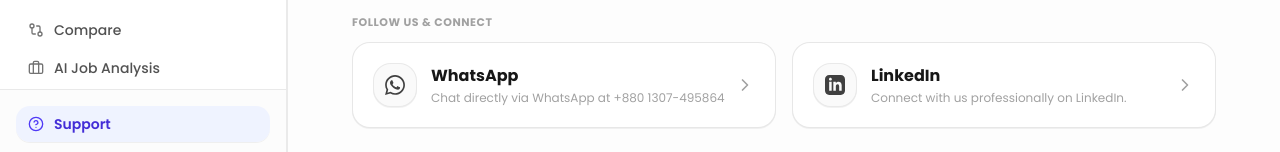
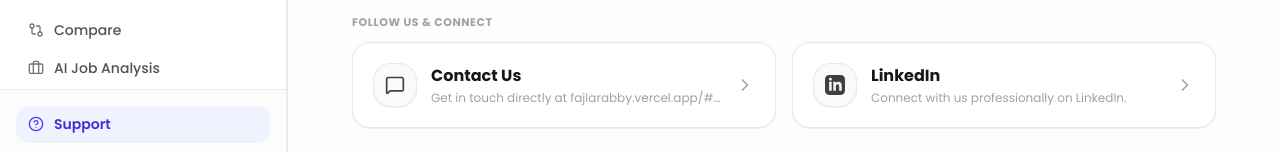
Before and after one commit to FajlaRabby24/echoGPT-redesign, a Next.js app: page /app/support in a window 1280 px wide. Shown: the part 385-537 px from the top of the page. Built offline with nearby package versions, Linux system fonts and the light colour scheme.

Commit message:
fix: update Discord invite link in sidebar navigation

```diff
--- a/src/components/modules/app/support/SupportComponent.tsx
+++ b/src/components/modules/app/support/SupportComponent.tsx
@@ -40,10 +40,10 @@ export default function SupportComponent() {
       {/* 1. Header: Talk with Our Team (Faithfully matching image) */}
       {/* ========================================================= */}
       <div className="text-center space-y-2">
-        <h1 className="text-2xl sm:text-3xl md:text-4xl font-extrabold tracking-tight text-neutral-900">
+        <h1 className="text-2xl sm:text-3xl md:text-4xl font-extrabold tracking-tight text-neutral-900 dark:text-neutral-100">
           Talk with Fajla Rabby
         </h1>
-        <p className="text-xs sm:text-sm text-neutral-500 font-normal">
+        <p className="text-xs sm:text-sm text-neutral-500 dark:text-neutral-400 font-normal">
           Have questions or need assistance? Reach out directly to our engineering & product team.
         </p>
       </div>
@@ -52,30 +52,30 @@ export default function SupportComponent() {
       {/* 2. Section: YOUR PREFERRED OPTION                         */}
       {/* ========================================================= */}
       <div className="space-y-3">
-        <span className="text-[11px] font-bold text-neutral-400 uppercase tracking-wider block">
+        <span className="text-[11px] font-bold text-neutral-400 dark:text-neutral-500 uppercase tracking-wider block">
           Your Preferred Option
         </span>
 
         {/* Email Us Wide Card */}
         <Link
           href="mailto:fajlarabby.dev@gmail.com"
-          className="w-full p-4 sm:p-5 rounded-2xl bg-white border border-neutral-200/90 hover:border-indigo-400 shadow-2xs hover:shadow-md transition-all duration-200 flex items-center justify-between group cursor-pointer text-left"
+          className="w-full p-4 sm:p-5 rounded-2xl bg-white dark:bg-neutral-900 border border-neutral-200/90 dark:border-neutral-800 hover:border-indigo-400 dark:hover:border-indigo-500 shadow-2xs hover:shadow-md transition-all duration-200 flex items-center justify-between group cursor-pointer text-left"
         >
           <div className="flex items-center gap-3.5 sm:gap-4 min-w-0">
-            <div className="w-11 h-11 rounded-2xl bg-neutral-50 group-hover:bg-indigo-50 border border-neutral-200/80 group-hover:border-indigo-100 text-neutral-700 group-hover:text-[#4F46E5] flex items-center justify-center transition-colors shrink-0 shadow-2xs">
+            <div className="w-11 h-11 rounded-2xl bg-neutral-50 dark:bg-neutral-800 group-hover:bg-indigo-50 dark:group-hover:bg-indigo-950/60 border border-neutral-200/80 dark:border-neutral-700 group-hover:border-indigo-100 dark:group-hover:border-indigo-900 text-neutral-700 dark:text-neutral-300 group-hover:text-[#4F46E5] dark:group-hover:text-indigo-400 flex items-center justify-center transition-colors shrink-0 shadow-2xs">
               <Mail className="w-5 h-5" />
             </div>
             <div className="space-y-0.5 min-w-0">
-              <h3 className="font-bold text-sm sm:text-base text-neutral-900 group-hover:text-[#4F46E5] transition-colors">
+              <h3 className="font-bold text-sm sm:text-base text-neutral-900 dark:text-neutral-100 group-hover:text-[#4F46E5] dark:group-hover:text-indigo-400 transition-colors">
                 Email Us
               </h3>
-              <p className="text-xs text-neutral-400 font-normal">
+              <p className="text-xs text-neutral-400 dark:text-neutral-500 font-normal">
                 fajlarabby.dev@gmail.com · We will aim to respond in 1 day
               </p>
             </div>
           </div>
 
-          <ChevronRight className="w-5 h-5 text-neutral-400 group-hover:text-[#4F46E5] group-hover:translate-x-0.5 transition-all shrink-0" />
+          <ChevronRight className="w-5 h-5 text-neutral-400 group-hover:text-[#4F46E5] dark:group-hover:text-indigo-400 group-hover:translate-x-0.5 transition-all shrink-0" />
         </Link>
       </div>
 
@@ -89,30 +89,28 @@ export default function SupportComponent() {
 
         <div className="grid grid-cols-1 md:grid-cols-2 gap-4">
 
-          {/* WhatsApp Card (Updated from Instagram) */}
+          {/* Contact Us Card (Updated from WhatsApp to redirect to contact portfolio) */}
           <Link
-            href="https://wa.me/8801307495864"
+            href="https://fajlarabby.vercel.app/#contact"
             target="_blank"
             rel="noopener noreferrer"
-            className="p-4 sm:p-5 rounded-2xl bg-white border border-neutral-200/90 hover:border-emerald-400 shadow-2xs hover:shadow-md transition-all duration-200 flex items-center justify-between group cursor-pointer"
+            className="p-4 sm:p-5 rounded-2xl bg-white dark:bg-neutral-900 border border-neutral-200/90 dark:border-neutral-800 hover:border-emerald-400 dark:hover:border-emerald-500 shadow-2xs hover:shadow-md transition-all duration-200 flex items-center justify-between group cursor-pointer"
           >
             <div className="flex items-center gap-3.5 min-w-0">
-              <div className="w-11 h-11 rounded-2xl bg-neutral-50 group-hover:bg-emerald-50 border border-neutral-200/80 text-neutral-700 group-hover:text-emerald-600 flex items-center justify-center transition-colors shrink-0 shadow-2xs">
-                <svg className="w-5 h-5 fill-current" viewBox="0 0 24 24">
-                  <path d="M.057 24l1.687-6.163c-1.041-1.804-1.588-3.849-1.587-5.946.003-6.556 5.338-11.891 11.893-11.891 3.181.001 6.167 1.24 8.413 3.488 2.245 2.248 3.481 5.236 3.48 8.414-.003 6.557-5.338 11.892-11.893 11.892-1.99-.001-3.951-.5-5.688-1.448l-6.305 1.654zm6.597-3.807c1.676.995 3.276 1.591 5.392 1.592 5.448 0 9.886-4.434 9.889-9.885.002-5.462-4.415-9.89-9.881-9.892-5.452 0-9.887 4.434-9.889 9.884-.001 2.225.651 3.891 1.746 5.634l-.999 3.648 3.742-.981zm11.387-5.464c-.074-.124-.272-.198-.57-.347-.297-.149-1.758-.868-2.031-.967-.272-.099-.47-.149-.669.149-.198.297-.768.967-.941 1.165-.173.198-.347.223-.644.074-.297-.149-1.255-.462-2.39-1.475-.883-.788-1.48-1.761-1.653-2.059-.173-.297-.018-.458.13-.606.134-.133.297-.347.446-.521.151-.172.2-.296.3-.495.099-.198.05-.372-.025-.521-.075-.148-.669-1.611-.916-2.206-.242-.579-.487-.501-.669-.51l-.57-.01c-.198 0-.52.074-.792.372s-1.04 1.016-1.04 2.479 1.065 2.876 1.213 3.074c.149.198 2.095 3.2 5.076 4.487.709.306 1.263.489 1.694.626.712.226 1.36.194 1.872.118.571-.085 1.758-.719 2.006-1.413.248-.695.248-1.29.173-1.414z" />
-                </svg>
+              <div className="w-11 h-11 rounded-2xl bg-neutral-50 dark:bg-neutral-800 group-hover:bg-emerald-50 dark:group-hover:bg-emerald-950/60 border border-neutral-200/80 dark:border-neutral-700 text-neutral-700 dark:text-neutral-300 group-hover:text-emerald-600 dark:group-hover:text-emerald-400 flex items-center justify-center transition-colors shrink-0 shadow-2xs">
+                <MessageSquare className="w-5 h-5" />
               </div>
               <div className="space-y-0.5 min-w-0">
-                <h3 className="font-bold text-sm sm:text-base text-neutral-900 group-hover:text-emerald-600 transition-colors">
-                  WhatsApp
+                <h3 className="font-bold text-sm sm:text-base text-neutral-900 dark:text-neutral-100 group-hover:text-emerald-600 dark:group-hover:text-emerald-400 transition-colors">
+                  Contact Us
                 </h3>
-                <p className="text-xs text-neutral-400 font-normal truncate">
-                  Chat directly via WhatsApp at +880 1307-495864
+                <p className="text-xs text-neutral-400 dark:text-neutral-500 font-normal truncate">
+                  Get in touch directly at fajlarabby.vercel.app/#contact
                 </p>
               </div>
             </div>
 
-            <ChevronRight className="w-5 h-5 text-neutral-400 group-hover:text-emerald-600 group-hover:translate-x-0.5 transition-all shrink-0 ml-2" />
+            <ChevronRight className="w-5 h-5 text-neutral-400 group-hover:text-emerald-600 dark:group-hover:text-emerald-400 group-hover:translate-x-0.5 transition-all shrink-0 ml-2" />
           </Link>
 
           {/* LinkedIn Card */}
@@ -120,25 +118,25 @@ export default function SupportComponent() {
             href="https://www.linkedin.com/in/FajlaRabby24"
             target="_blank"
             rel="noopener noreferrer"
-            className="p-4 sm:p-5 rounded-2xl bg-white border border-neutral-200/90 hover:border-sky-400 shadow-2xs hover:shadow-md transition-all duration-200 flex items-center justify-between group cursor-pointer"
+            className="p-4 sm:p-5 rounded-2xl bg-white dark:bg-neutral-900 border border-neutral-200/90 dark:border-neutral-800 hover:border-sky-400 dark:hover:border-sky-500 shadow-2xs hover:shadow-md transition-all duration-200 flex items-center justify-between group cursor-pointer"
           >
             <div className="flex items-center gap-3.5 min-w-0">
-              <div className="w-11 h-11 rounded-2xl bg-neutral-50 group-hover:bg-sky-50 border border-neutral-200/80 text-neutral-700 group-hover:text-sky-600 flex items-center justify-center transition-colors shrink-0 shadow-2xs">
+              <div className="w-11 h-11 rounded-2xl bg-neutral-50 dark:bg-neutral-800 group-hover:bg-sky-50 dark:group-hover:bg-sky-950/60 border border-neutral-200/80 dark:border-neutral-700 text-neutral-700 dark:text-neutral-300 group-hover:text-sky-600 dark:group-hover:text-sky-400 flex items-center justify-center transition-colors shrink-0 shadow-2xs">
                 <svg className="w-5 h-5 fill-current" viewBox="0 0 24 24">
                   <path d="M19 0h-14c-2.761 0-5 2.239-5 5v14c0 2.761 2.239 5 5 5h14c2.762 0 5-2.239 5-5v-14c0-2.761-2.238-5-5-5zm-11 19h-3v-11h3v11zm-1.5-12.268c-.966 0-1.75-.79-1.75-1.764s.784-1.764 1.75-1.764 1.75.79 1.75 1.764-.783 1.764-1.75 1.764zm13.5 12.268h-3v-5.604c0-3.368-4-3.113-4 0v5.604h-3v-11h3v1.765c1.396-2.586 7-2.777 7 2.476v6.759z" />
                 </svg>
               </div>
               <div className="space-y-0.5 min-w-0">
-                <h3 className="font-bold text-sm sm:text-base text-neutral-900 group-hover:text-sky-600 transition-colors">
+                <h3 className="font-bold text-sm sm:text-base text-neutral-900 dark:text-neutral-100 group-hover:text-sky-600 dark:group-hover:text-sky-400 transition-colors">
                   LinkedIn
                 </h3>
-                <p className="text-xs text-neutral-400 font-normal truncate">
+                <p className="text-xs text-neutral-400 dark:text-neutral-500 font-normal truncate">
                   Connect with us professionally on LinkedIn.
                 </p>
               </div>
             </div>
 
-            <ChevronRight className="w-5 h-5 text-neutral-400 group-hover:text-sky-600 group-hover:translate-x-0.5 transition-all shrink-0 ml-2" />
+            <ChevronRight className="w-5 h-5 text-neutral-400 group-hover:text-sky-600 dark:group-hover:text-sky-400 group-hover:translate-x-0.5 transition-all shrink-0 ml-2" />
           </Link>
         </div>
       </div>
--- a/src/lib/sidebarNavLinks.ts
+++ b/src/lib/sidebarNavLinks.ts
@@ -157,7 +157,7 @@ export const moreNavItems: SidebarNavItem[] = [
   {
     id: "discord",
     label: "Discord",
-    href: "https://discord.gg/echogpt",
+    href: "https://discord.com/invite/JG8SXMtaeH",
     icon: MessageCircle,
     external: true,
   },
```
